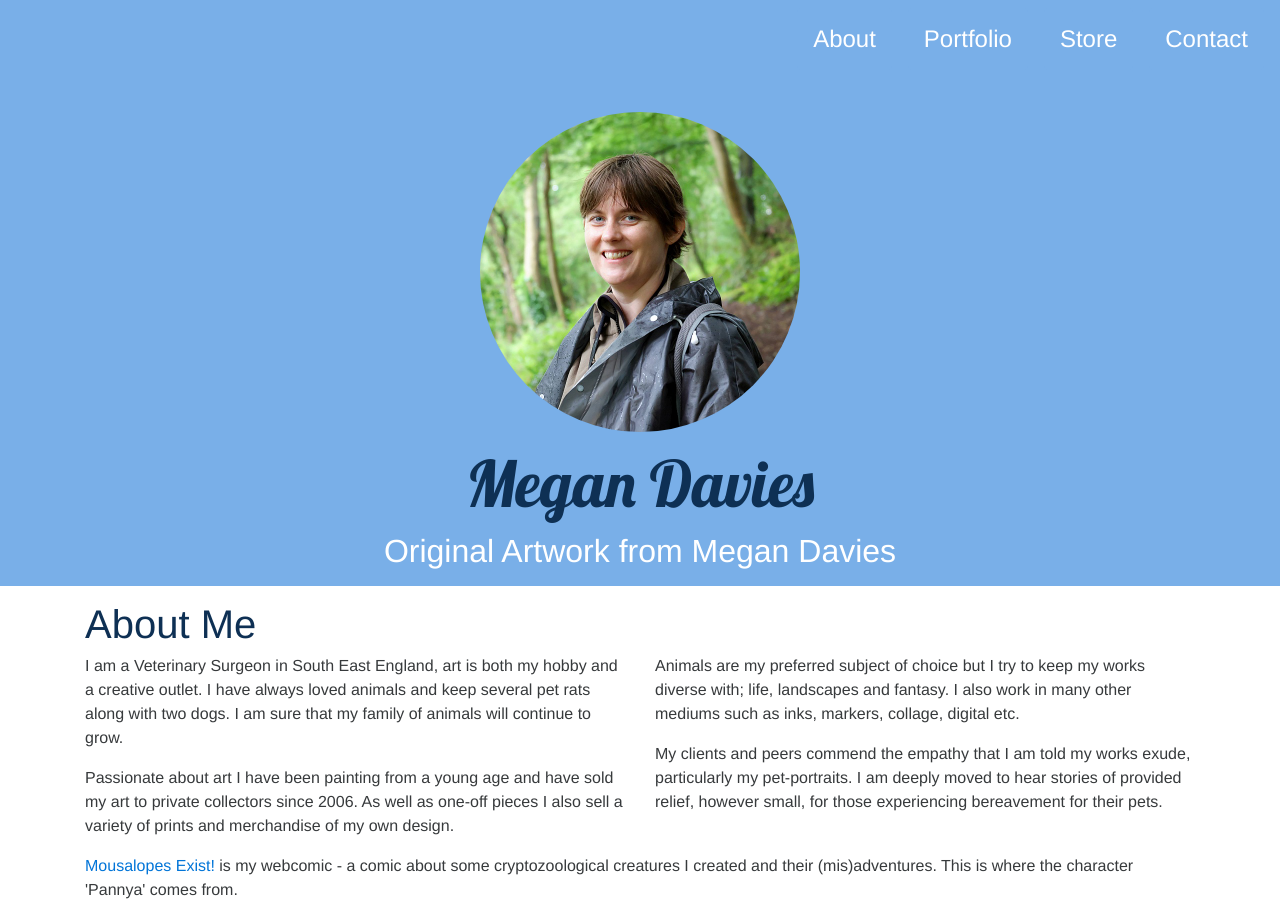
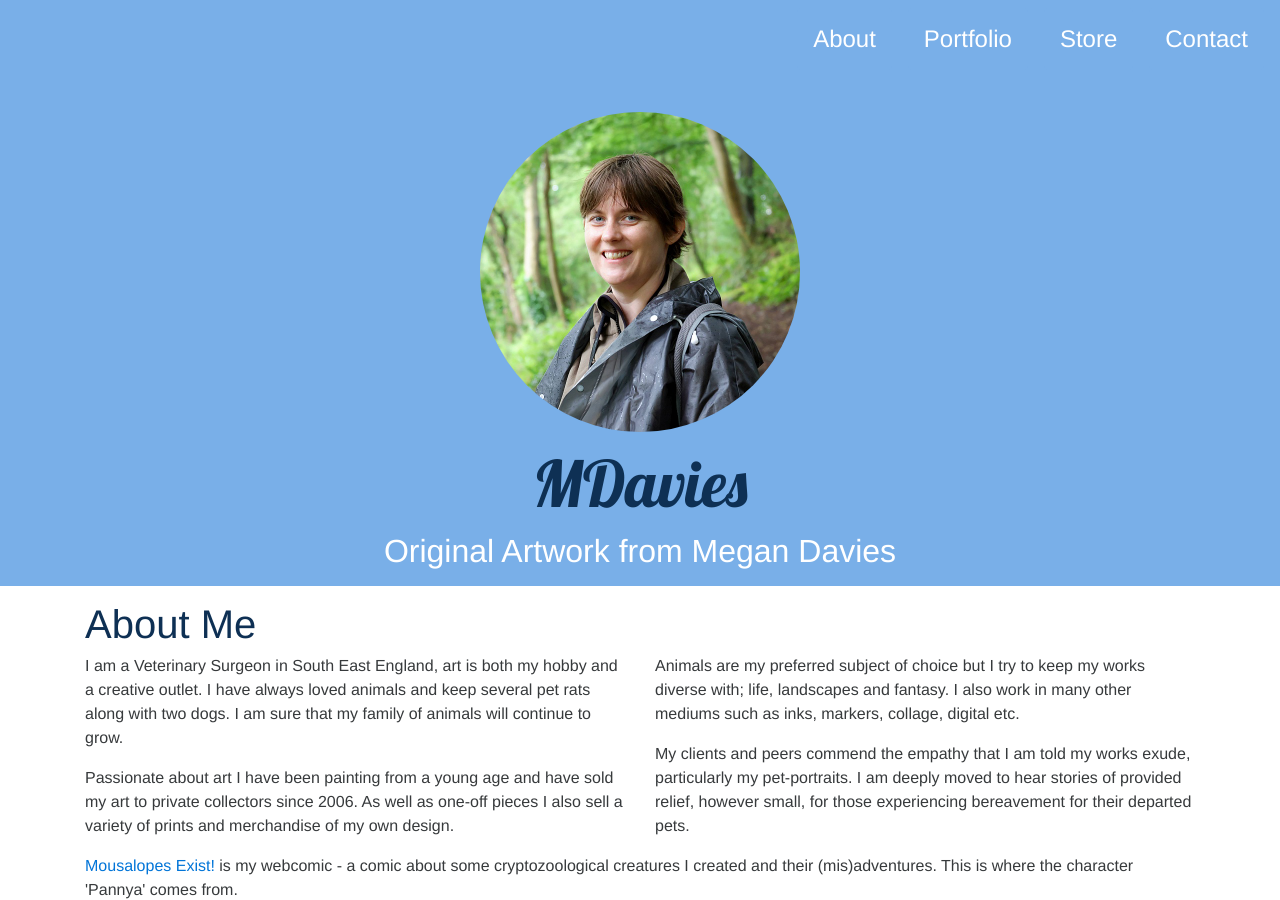
Before and after one commit to AngelicLiver/mdavies-art, a Jekyll site: the page built from index.html, in a window 1280 px wide and 900 px high. Built offline with Jekyll 4.4.1, drawn with Linux system fonts in a browser that asks for light colours; nearby versions of some CDN libraries.

Commit message:
Minor content update.

```diff
--- a/_config.yml
+++ b/_config.yml
@@ -1,11 +1,11 @@
 # Site settings
 # in the templates available like {{ site.myvariable }}.
-title: Megan Davies Original Art
+title: Original Art
 email: megan@mdavies.art
-brand: Megan Davies
+brand: MDavies
 headline: Original Artwork from Megan Davies
 description: > # this means to ignore newlines until "baseurl:"
-  New Site
+  MDavies Art
 baseurl: "" # the subpath of your site, e.g. /blog
 url: "https://mdavies.art" # the base hostname & protocol for your site
 copyright: All images and material on this site are copyright of Megan Davies. Content herein should not be reproduced without express written permission.
@@ -20,4 +20,4 @@
 email: megan@mdavies.art
 
 # Tracking
-googleAnalitycsID: UA-83933844-1
+#googleAnalitycsID:
--- a/_includes/about.html
+++ b/_includes/about.html
@@ -16,12 +16,12 @@
                 Animals are my preferred subject of choice but I try to keep my works diverse with; life, landscapes and fantasy. I also work in many other mediums such as inks, markers, collage, digital etc.
             </p>
             <p>
-                My clients and peers commend the empathy that I am told my works exude, particularly my pet-portraits. I am deeply moved to hear stories of provided relief, however small, for those experiencing bereavement for their pets.
+                My clients and peers commend the empathy that I am told my works exude, particularly my pet-portraits. I am deeply moved to hear stories of provided relief, however small, for those experiencing bereavement for their departed pets.
             </p>
         </div>
         <div class="col-sm-12">
             <p>
-                <a href="http://mousalopes.thecomicstrip.org/">Mousalopes Exist!</a> is my webcomic - a comic about some cryptozoological creatures I created and their (mis)adventures. This is where the character 'Pannya' comes from.
+                <a href="http://mousalopes.thecomicstrip.org/" target="_blank">Mousalopes Exist!</a> is my webcomic - a comic about some cryptozoological creatures I created and their (mis)adventures. This is where the character 'Pannya' comes from.
             </p>
         </div>
     </div>
```
